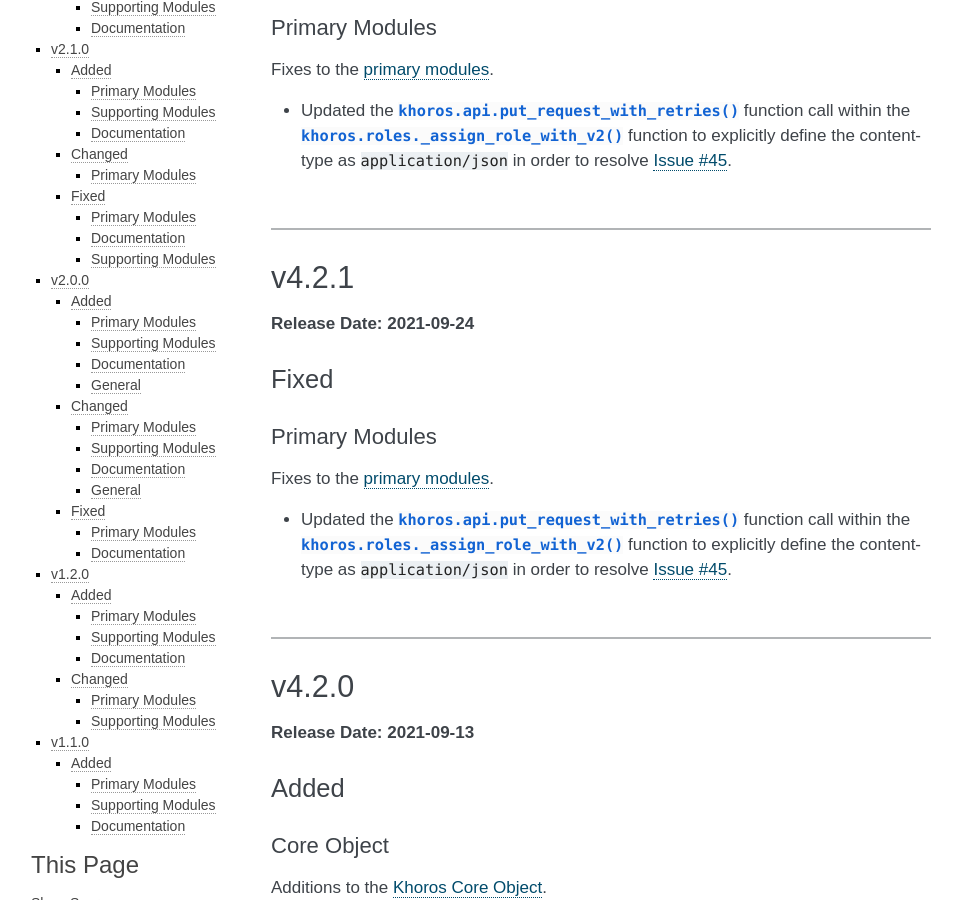
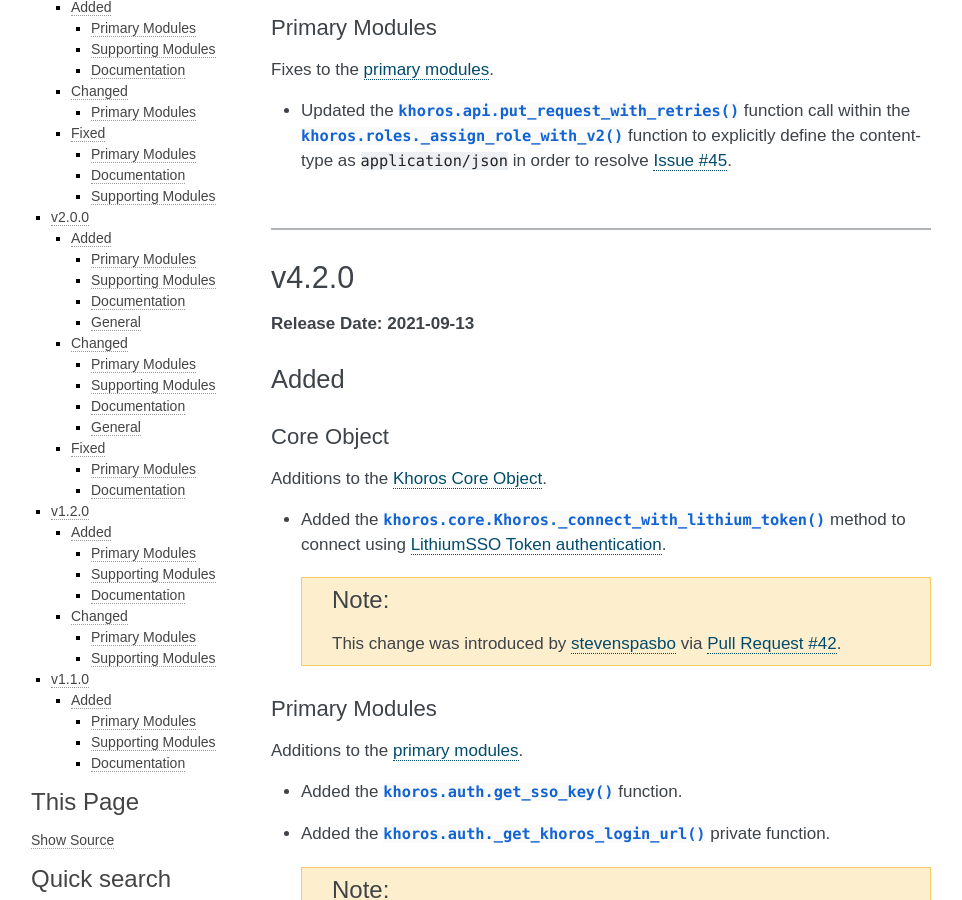
Before and after one commit to jeffshurtliff/khoros, a Sphinx documentation site: the page built from docs/changelog.rst, in a window 1280 px wide and 900 px high, scrolled down 6418 px. Shown: the whole window, without its empty margins (149-1111 px from the left). Built offline with Sphinx 7.4.7, drawn with Linux system fonts in a browser that asks for light colours; some of the changed text lies outside the part shown.

Commit message:
Removed duplicate section in changelog

```diff
--- a/docs/changelog.rst
+++ b/docs/changelog.rst
@@ -248,26 +248,6 @@
 
 * Fixed an issue in the :py:func:`khoros.utils.helper.get_helper_settings` function where the
   ``ssl_verify`` field was being overridden even if defined elsewhere.
-
-|
-
------
-
-******
-v4.2.1
-******
-**Release Date: 2021-09-24**
-
-Fixed
-=====
-
-Primary Modules
----------------
-Fixes to the :doc:`primary modules <primary-modules>`.
-
-* Updated the :py:func:`khoros.api.put_request_with_retries` function call within the
-  :py:func:`khoros.roles._assign_role_with_v2` function to explicitly define the content-type
-  as ``application/json`` in order to resolve `Issue #45 <https://github.com/jeffshurtliff/khoros/issues/45>`_.
 
 |
 
```
